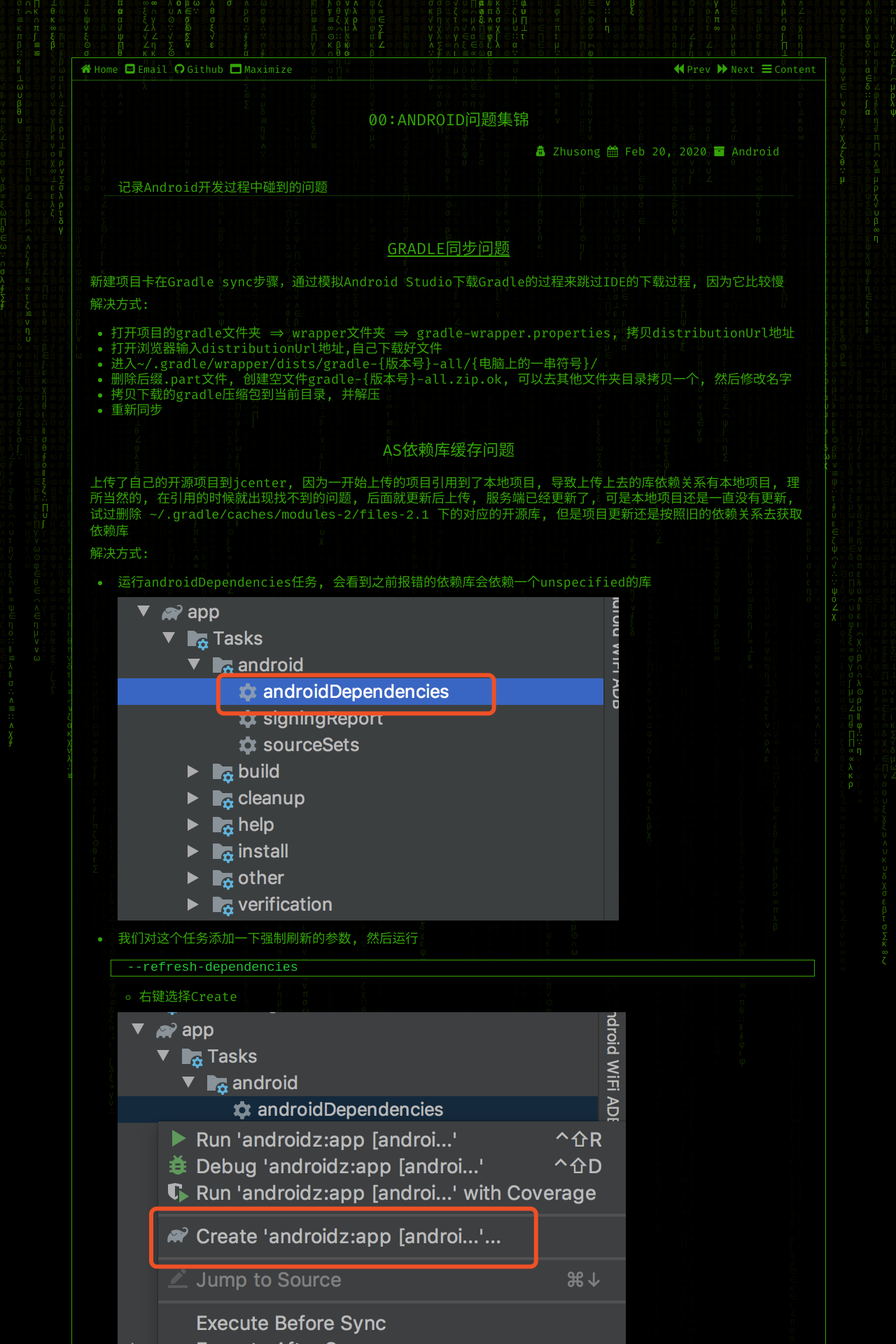
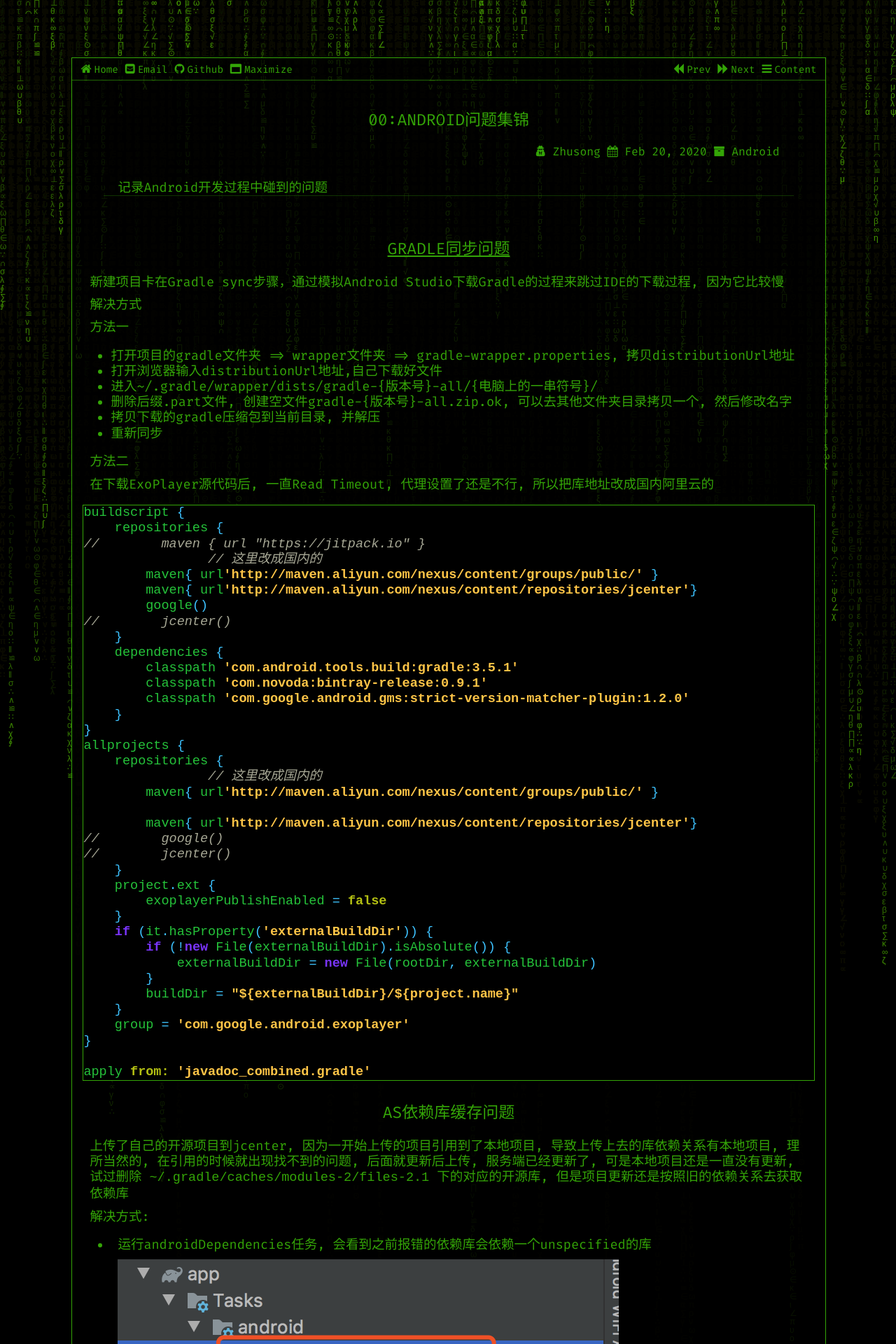
Before and after one commit to zhusonger/www.lasong.com.cn, a Jekyll site: the page built from _posts/Android/2020-2-20-android-resolve.md, in a window 1280 px wide. Shown: the top 1920 px of the page at 70% size. Built offline with Jekyll 4.4.1, drawn with Linux system fonts in a browser that asks for light colours; some of the changed text lies outside the part shown.

Commit message:
gradle exoplayer

````diff
--- a/_posts/Android/2020-2-20-android-resolve.md
+++ b/_posts/Android/2020-2-20-android-resolve.md
@@ -13,7 +13,9 @@ abstract: "记录Android开发过程中碰到的问题"
 
 新建项目卡在Gradle sync步骤，通过模拟Android Studio下载Gradle的过程来跳过IDE的下载过程, 因为它比较慢
 
-解决方式:
+解决方式
+
+方法一
 
 * 打开项目的gradle文件夹 => wrapper文件夹 => gradle-wrapper.properties, 拷贝distributionUrl地址
 * 打开浏览器输入distributionUrl地址,自己下载好文件
@@ -21,6 +23,50 @@ abstract: "记录Android开发过程中碰到的问题"
 * 删除后缀.part文件, 创建空文件gradle-{版本号}-all.zip.ok, 可以去其他文件夹目录拷贝一个, 然后修改名字
 * 拷贝下载的gradle压缩包到当前目录, 并解压
 * 重新同步
+
+方法二
+
+在下载ExoPlayer源代码后, 一直Read Timeout, 代理设置了还是不行, 所以把库地址改成国内阿里云的
+
+```groovy
+buildscript {
+    repositories {
+//        maven { url "https://jitpack.io" }
+		// 这里改成国内的
+        maven{ url'http://maven.aliyun.com/nexus/content/groups/public/' }
+        maven{ url'http://maven.aliyun.com/nexus/content/repositories/jcenter'}
+        google()
+//        jcenter()
+    }
+    dependencies {
+        classpath 'com.android.tools.build:gradle:3.5.1'
+        classpath 'com.novoda:bintray-release:0.9.1'
+        classpath 'com.google.android.gms:strict-version-matcher-plugin:1.2.0'
+    }
+}
+allprojects {
+    repositories {
+		// 这里改成国内的
+        maven{ url'http://maven.aliyun.com/nexus/content/groups/public/' }
+
+        maven{ url'http://maven.aliyun.com/nexus/content/repositories/jcenter'}
+//        google()
+//        jcenter()
+    }
+    project.ext {
+        exoplayerPublishEnabled = false
+    }
+    if (it.hasProperty('externalBuildDir')) {
+        if (!new File(externalBuildDir).isAbsolute()) {
+            externalBuildDir = new File(rootDir, externalBuildDir)
+        }
+        buildDir = "${externalBuildDir}/${project.name}"
+    }
+    group = 'com.google.android.exoplayer'
+}
+
+apply from: 'javadoc_combined.gradle'
+```
 
 # AS依赖库缓存问题
 上传了自己的开源项目到jcenter, 因为一开始上传的项目引用到了本地项目, 导致上传上去的库依赖关系有本地项目, 理所当然的, 在引用的时候就出现找不到的问题, 后面就更新后上传, 服务端已经更新了, 可是本地项目还是一直没有更新, 试过删除 `~/.gradle/caches/modules-2/files-2.1` 下的对应的开源库, 但是项目更新还是按照旧的依赖关系去获取依赖库
````
